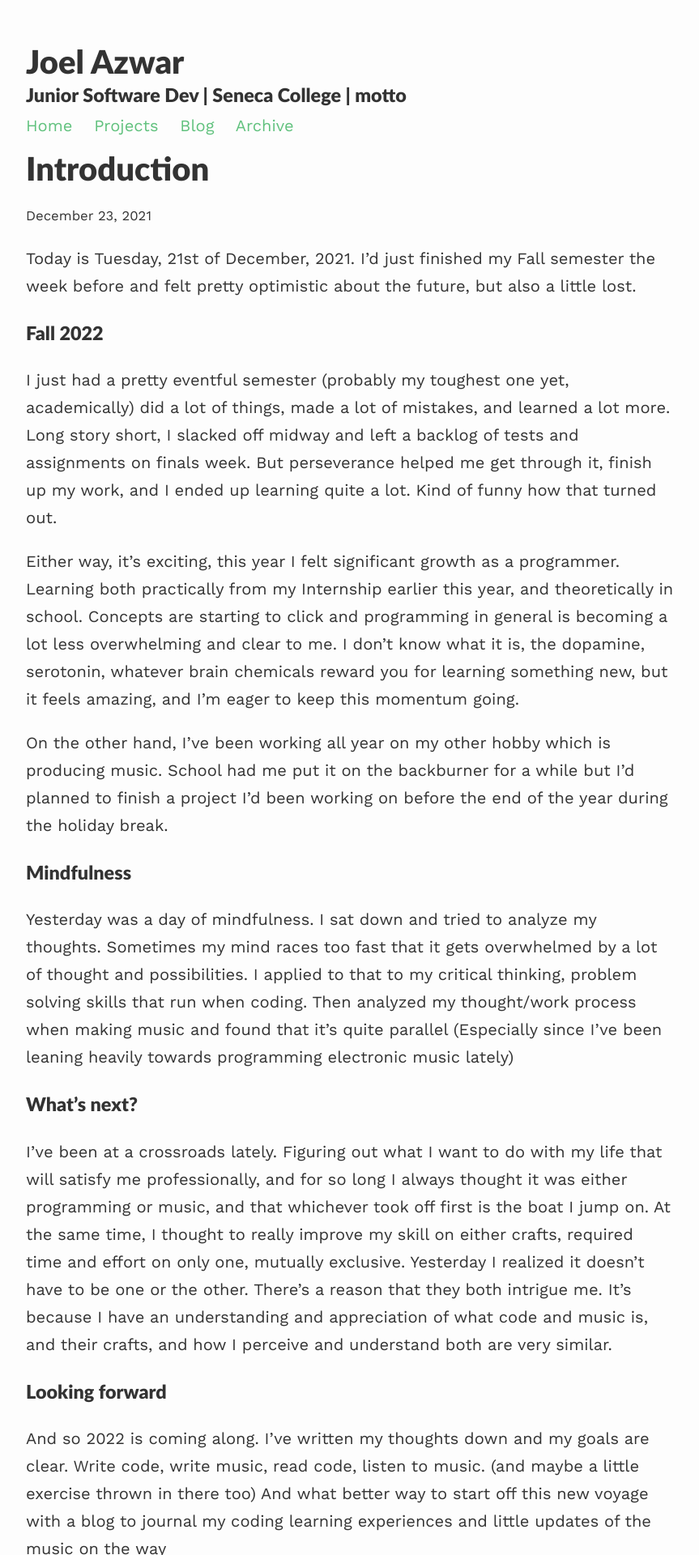
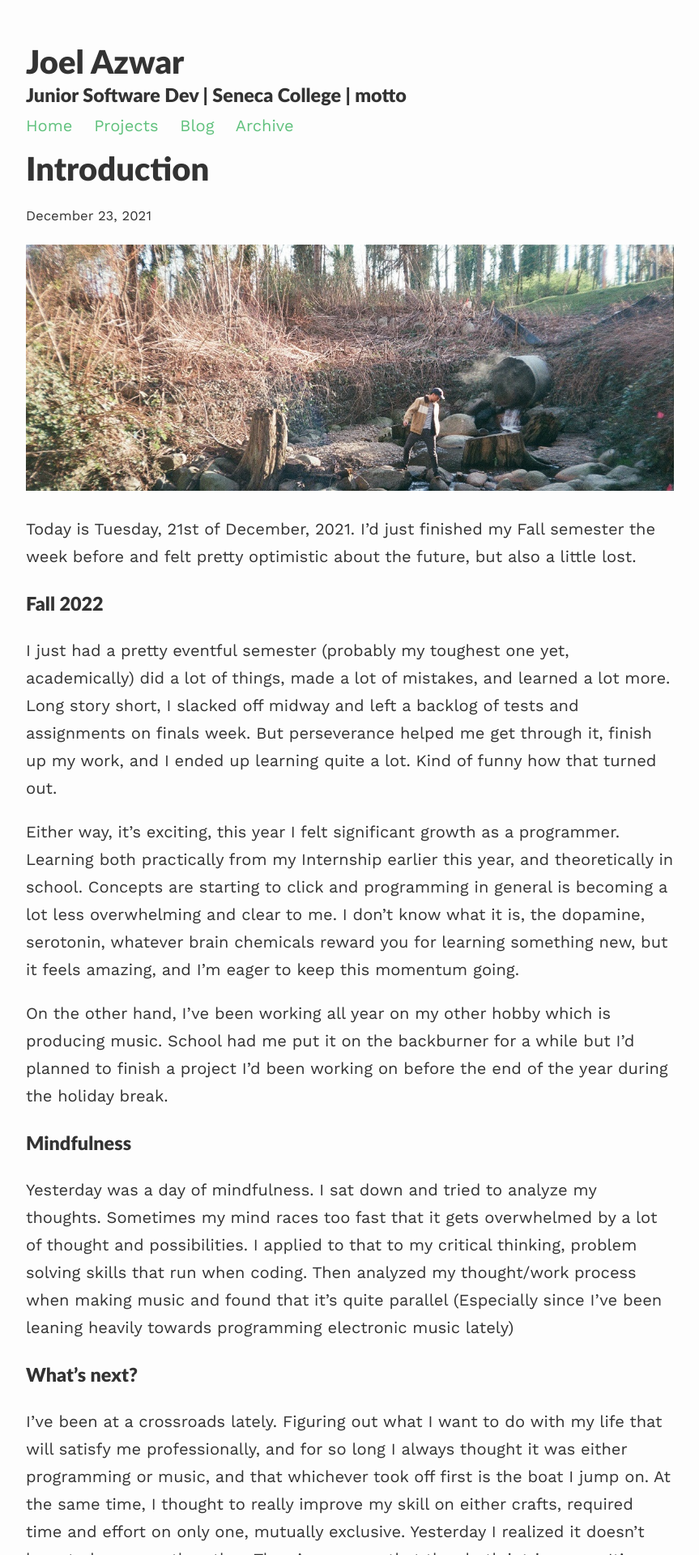
Before and after one commit to joelazwar/joelazwar.github.io, a Jekyll site: the page built from _posts/2021-12-23-introduction.md, in a window 1280 px wide. Shown: the top 1920 px of the page at 81% size, without its empty margins (208-1071 px from the left). Built offline with Jekyll 4.4.1, drawn with Linux system fonts in a browser that asks for light colours; nearby versions of some CDN libraries.

Commit message:
Update Blog “2021-12-23-introduction”

```diff
--- a/_posts/2021-12-23-introduction.md
+++ b/_posts/2021-12-23-introduction.md
@@ -3,6 +3,8 @@ layout: post
 title: Introduction
 date: 2021-12-23T17:22:48.806Z
 ---
+![](/assets/uploads/fuji_c200_30982.jpg)
+
 Today is Tuesday, 21st of December, 2021. I'd just finished my Fall semester the week before and felt pretty optimistic about the future, but also a little lost.
 
 ### Fall 2022
```
Also changed, not shown: assets/uploads/fuji_c200_30982.jpg (added).
